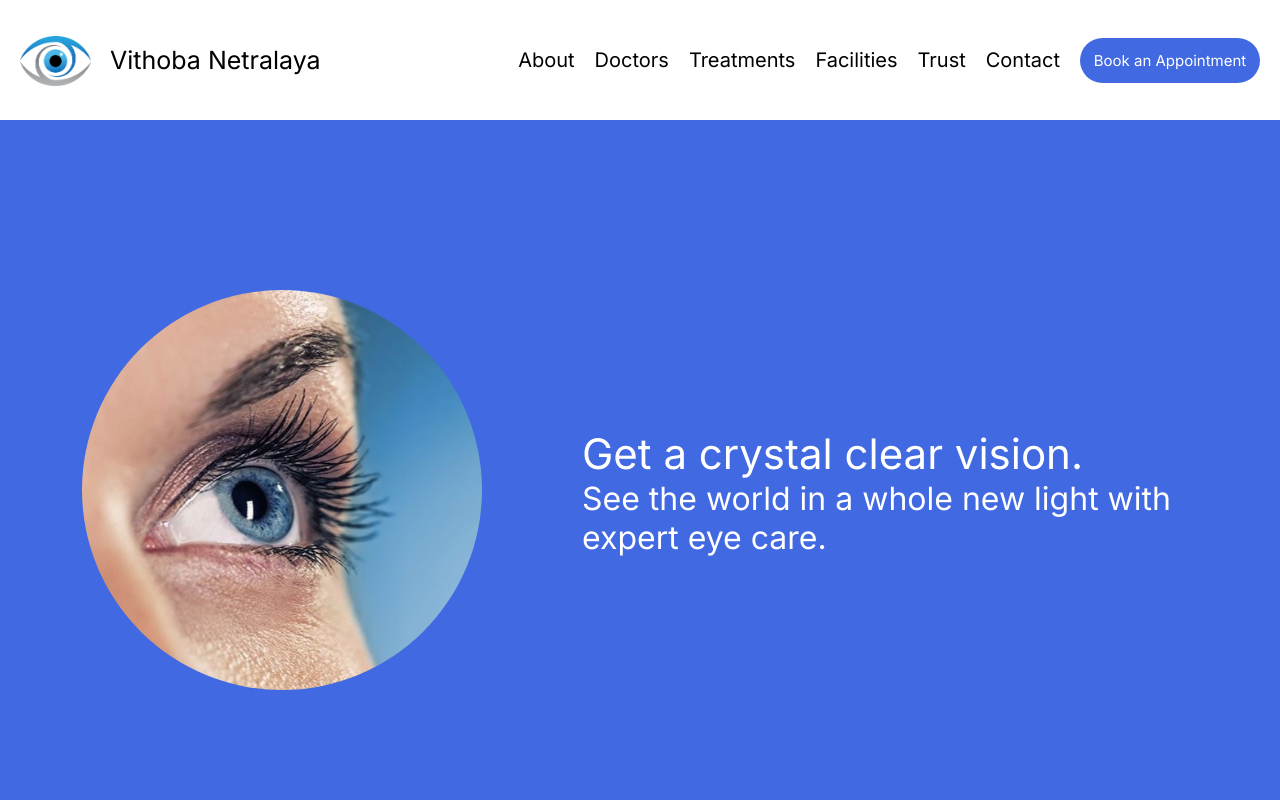
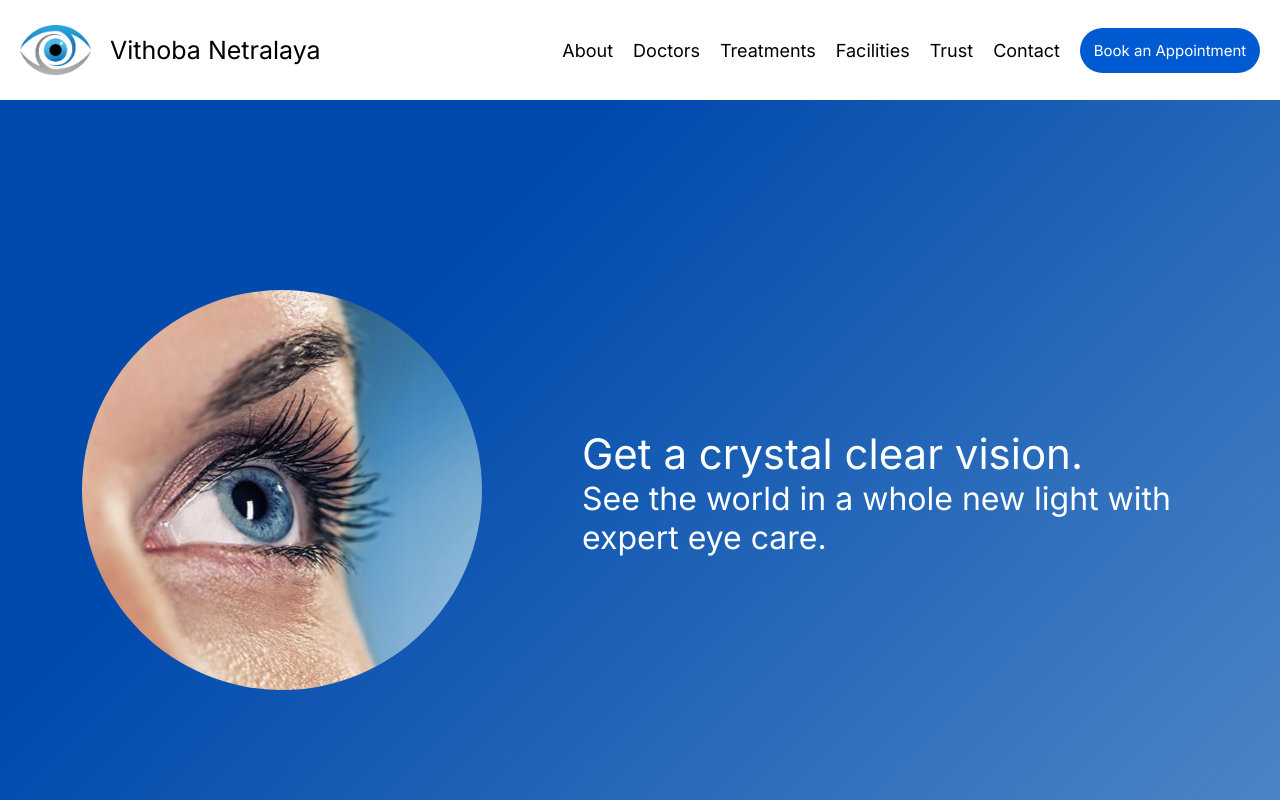
Before and after one commit to kushrevankar/vithobanetralaya, a React (Create React App) app in the folder client/: page / in a window 1280 px wide. Shown: the top 800 px of the page. Built offline with nearby package versions, Linux system fonts and the light colour scheme.

Commit message:
updated colour schemes and induced basic transitions

```diff
--- a/client/src/components/hero/Hero.jsx
+++ b/client/src/components/hero/Hero.jsx
@@ -1,19 +1,39 @@
-import React from 'react'
-import styles from './hero.module.css'
-import eyecare from '../../images/eyecare.jpg'
+import React, { useEffect, useState } from "react";
+import styles from "./hero.module.css";
+import eyecare from "../../images/eyecare.jpg";
 
 const Hero = () => {
+  const [scrollY, setScrollY] = useState(0);
+
+  useEffect(() => {
+    const handleScroll = () => {
+      setScrollY(window.scrollY);
+    };
+
+    window.addEventListener("scroll", handleScroll);
+    return () => window.removeEventListener("scroll", handleScroll);
+  }, []);
+
   return (
-    <div className={styles.container}>
-      <div className={styles.image}>
-        <img src = {eyecare} alt="eyecare"/>
-      </div>
-      <div className={styles.heading}>
-        <div className={styles.title}>Get a crystal clear vision.</div>
-        <div className={styles.details}>See the world in a whole new light with expert eye care.</div>
+    <div className={styles.background}>
+      <div
+        className={styles.container}
+        style={{
+          opacity: Math.max(0, 1 - scrollY / 400)
+        }}
+      >
+        <div className={styles.image}>
+          <img src={eyecare} alt="eyecare" />
+        </div>
+        <div className={styles.heading}>
+          <div className={styles.title}>Get a crystal clear vision.</div>
+          <div className={styles.details}>
+            See the world in a whole new light with expert eye care.
+          </div>
+        </div>
       </div>
     </div>
-  )
-}
+  );
+};
 
 export default Hero;
--- a/client/src/components/hero/hero.module.css
+++ b/client/src/components/hero/hero.module.css
@@ -1,14 +1,25 @@
+.background {
+    background: linear-gradient(135deg, #004aad 30%, #5089c6 100%);
+    min-height: 90vh;
+    display: flex;
+    align-items: center;
+    justify-content: center;
+    position: relative;
+    overflow: hidden;
+}
+
 .container {
     display: flex;
     align-items: center;
     justify-content: center;
     padding: 2rem;
-    background-color: royalblue;
+    background-color: linear-gradient(135deg, #004aad 30%, #5089c6 100%);
     color: white;
-    height: 85vh;
+    height: 90vh;
+    transition: opacity 0.5s ease-out;
 }
 
-.image img{
+.image img {
     border-radius: 50%;
     height: 400px;
     padding: 50px;
--- a/client/src/components/navbar/navbar.module.css
+++ b/client/src/components/navbar/navbar.module.css
@@ -2,7 +2,7 @@
     display: flex;
     align-items: center;
     justify-content: space-between;
-    height: 120px;
+    height: 100px;
     background-color: white;
 }
 
@@ -16,7 +16,7 @@
 
 .logo img {
     position: absolute;
-    top: 36px;
+    top: 25px;
     margin-left: 20px;
     height: 50px;
     width: auto;
@@ -33,7 +33,7 @@
     display: flex;
     gap: 20px;
     flex: 1;
-    font-size: 20px;
+    font-size: 18px;
     align-items: center;
     justify-content: flex-end;
     margin-right: 20px;
@@ -53,7 +53,7 @@
 
 .link.cta {
     color: white;
-    background-color: royalblue;
+    background-color: #005bd3;
     border: none;
     font-size: 15px;
     border-radius: 22.5px;
```
